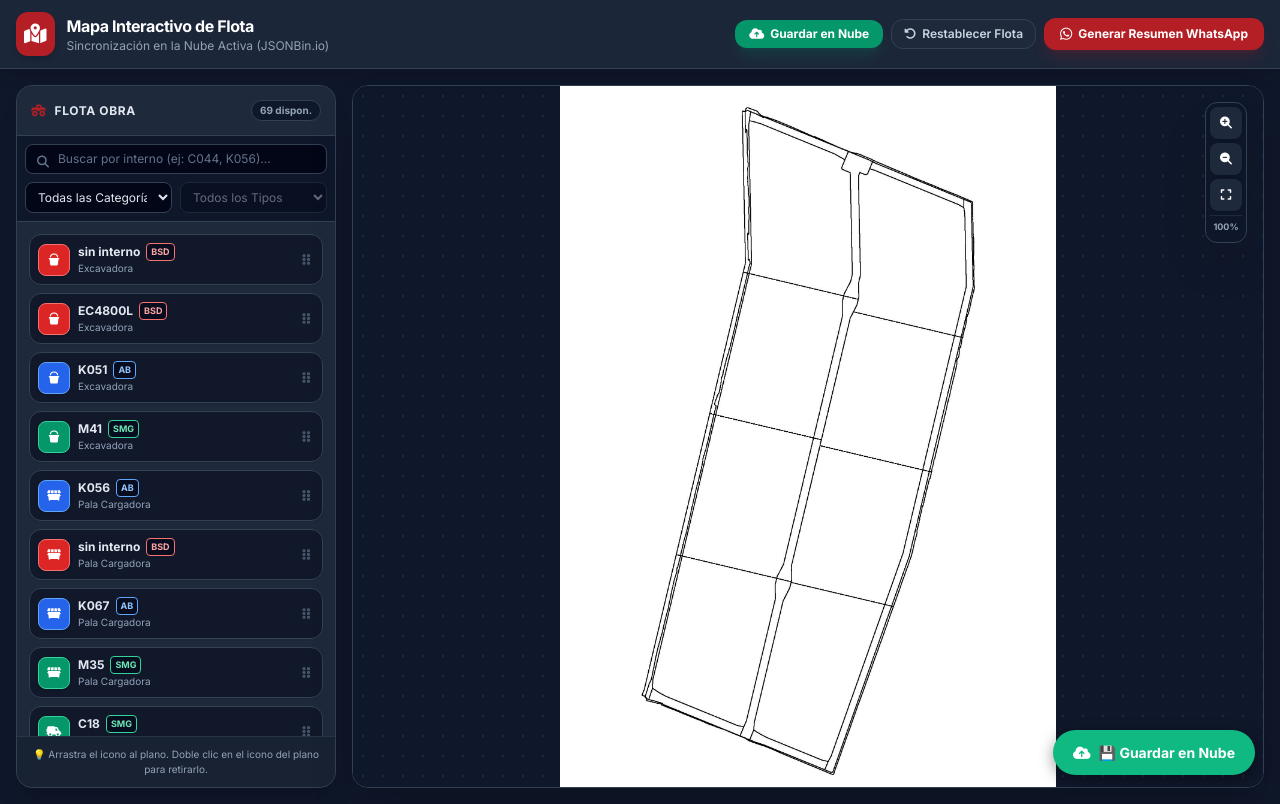
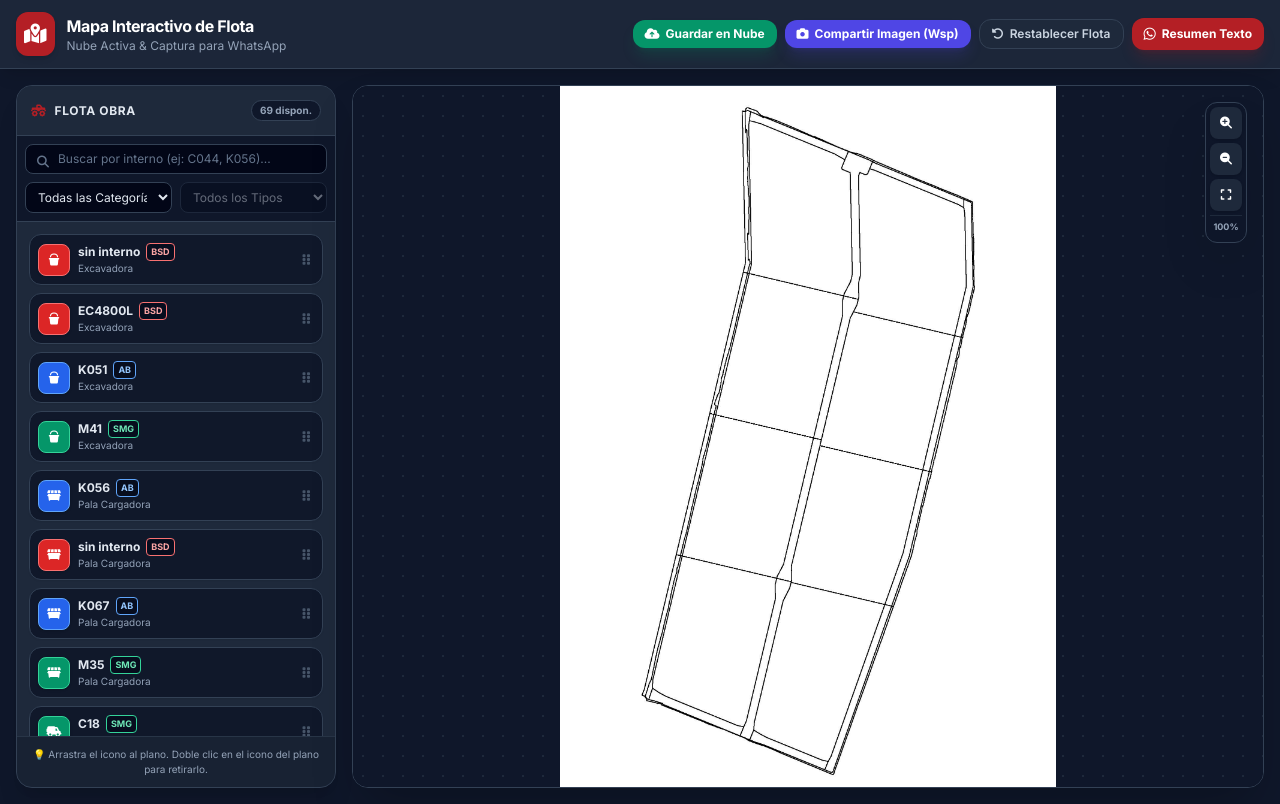
Before and after one commit to nicoagcivil/Recursos-Obra, a plain HTML site: page index.html in a window 1280 px wide. Drawn offline with nearby package versions, Linux system fonts and the light colour scheme; no server answers.

Commit message:
Update index.html

```diff
--- a/index.html
+++ b/index.html
@@ -8,6 +8,8 @@
     <script src="https://cdn.tailwindcss.com"></script>
     <!-- FontAwesome Icons -->
     <link rel="stylesheet" href="https://cdnjs.cloudflare.com/ajax/libs/font-awesome/6.4.0/css/all.min.css">
+    <!-- html2canvas para generar la captura de imagen del plano -->
+    <script src="https://cdnjs.cloudflare.com/ajax/libs/html2canvas/1.4.1/html2canvas.min.js"></script>
     <!-- Google Fonts Inter -->
     <link href="https://fonts.googleapis.com/css2?family=Inter:wght@300;400;500;600;700&display=swap" rel="stylesheet">
     <style>
@@ -59,20 +61,23 @@
                     <h1 class="text-base font-bold text-white tracking-tight flex items-center gap-2">
                         Mapa Interactivo de Flota
                     </h1>
-                    <p class="text-xs text-slate-400">Sincronización en la Nube Activa (JSONBin.io)</p>
+                    <p class="text-xs text-slate-400">Nube Activa & Captura para WhatsApp</p>
                 </div>
             </div>
 
             <!-- Acciones rápidas -->
             <div class="flex items-center gap-2 flex-wrap w-full md:w-auto justify-end">
-                <button id="btn-save-positions" type="button" onclick="guardarPosicionesManual()" class="px-3.5 py-1.5 rounded-xl bg-emerald-600 hover:bg-emerald-500 text-white text-xs font-bold shadow-lg shadow-emerald-600/20 transition-all flex items-center gap-1.5">
+                <button id="btn-save-positions" type="button" onclick="guardarPosicionesManual()" class="px-3 py-1.5 rounded-xl bg-emerald-600 hover:bg-emerald-500 text-white text-xs font-bold shadow-lg shadow-emerald-600/20 transition-all flex items-center gap-1.5">
                     <i class="fa-solid fa-cloud-arrow-up"></i> Guardar en Nube
+                </button>
+                <button id="btn-download-image" type="button" onclick="descargarCapturaPlano()" class="px-3 py-1.5 rounded-xl bg-indigo-600 hover:bg-indigo-500 text-white text-xs font-bold shadow-lg shadow-indigo-600/20 transition-all flex items-center gap-1.5">
+                    <i class="fa-solid fa-camera"></i> Compartir Imagen (Wsp)
                 </button>
                 <button id="btn-reset-map" type="button" class="px-3 py-1.5 rounded-xl border border-slate-700 bg-slate-800 hover:bg-slate-700 text-slate-300 text-xs font-semibold transition-all flex items-center gap-1.5">
                     <i class="fa-solid fa-rotate-left"></i> Restablecer Flota
                 </button>
-                <button id="btn-generate-summary" type="button" class="px-4 py-1.5 rounded-xl bg-[#b41f25] hover:bg-[#9b1a1f] text-white text-xs font-bold shadow-lg shadow-[#b41f25]/20 transition-all flex items-center gap-1.5">
-                    <i class="fa-brands fa-whatsapp text-sm"></i> Generar Resumen WhatsApp
+                <button id="btn-generate-summary" type="button" class="px-3 py-1.5 rounded-xl bg-[#b41f25] hover:bg-[#9b1a1f] text-white text-xs font-bold shadow-lg shadow-[#b41f25]/20 transition-all flex items-center gap-1.5">
+                    <i class="fa-brands fa-whatsapp text-sm"></i> Resumen Texto
                 </button>
             </div>
         </div>
@@ -154,29 +159,6 @@
             </div>
         </main>
     </div>
-
-    <!-- BOTÓN FLOTANTE PRINCIPAL (Abajo a la Derecha) -->
-    <button id="btn-floating-save" onclick="guardarPosicionesManual()" style="
-        position: fixed;
-        bottom: 25px;
-        right: 25px;
-        z-index: 9999;
-        background-color: #10b981;
-        color: white;
-        border: none;
-        padding: 12px 20px;
-        border-radius: 50px;
-        font-size: 14px;
-        font-weight: 700;
-        box-shadow: 0px 4px 15px rgba(0,0,0,0.4);
-        cursor: pointer;
-        display: flex;
-        align-items: center;
-        gap: 8px;
-        transition: all 0.2s ease;
-    ">
-        <i class="fa-solid fa-cloud-arrow-up"></i> 💾 Guardar en Nube
-    </button>
 
     <!-- Modal Resumen WhatsApp -->
     <div id="modal-summary" class="fixed inset-0 bg-slate-950/80 backdrop-blur-sm hidden items-center justify-center z-50 p-4">
@@ -490,6 +472,48 @@
             }
         }
 
+        // 3. DESCARGAR / COMPARTIR IMAGEN (WSP)
+        async function descargarCapturaPlano() {
+            showToast("📸 Generando imagen del plano...");
+            try {
+                const canvas = await html2canvas(zoomContainer, {
+                    useCORS: true,
+                    allowTaint: true,
+                    scale: 2
+                });
+
+                canvas.toBlob(async (blob) => {
+                    const fecha = new Date().toISOString().slice(0, 10);
+                    const nombreArchivo = `Plano_Obra_PozaH4_${fecha}.png`;
+                    const file = new File([blob], nombreArchivo, { type: 'image/png' });
+
+                    if (navigator.canShare && navigator.canShare({ files: [file] })) {
+                        try {
+                            await navigator.share({
+                                title: 'Ubicación de Equipos - Poza H4',
+                                text: 'Plano actualizado de la flota en obra.',
+                                files: [file]
+                            });
+                            showToast("✅ Imagen compartida con éxito");
+                            return;
+                        } catch (err) {
+                            console.log("Usuario canceló o no soportado, descargando archivo...");
+                        }
+                    }
+
+                    const link = document.createElement('a');
+                    link.download = nombreArchivo;
+                    link.href = URL.createObjectURL(blob);
+                    link.click();
+                    URL.revokeObjectURL(link.href);
+                    showToast("💾 Imagen descargada en tu dispositivo");
+                }, 'image/png');
+            } catch (err) {
+                console.error("Error al capturar imagen:", err);
+                showToast("❌ No se pudo generar la imagen");
+            }
+        }
+
         dropLayer.addEventListener('dragover', (e) => e.preventDefault());
         dropLayer.addEventListener('drop', (e) => {
             e.preventDefault();
@@ -713,7 +737,7 @@
             }
         });
 
-        // Resumen WhatsApp
+        // Resumen WhatsApp (Texto)
         document.getElementById('btn-generate-summary').addEventListener('click', () => {
             const count = Object.keys(stateEquipments).length;
             if (count === 0) {
```
